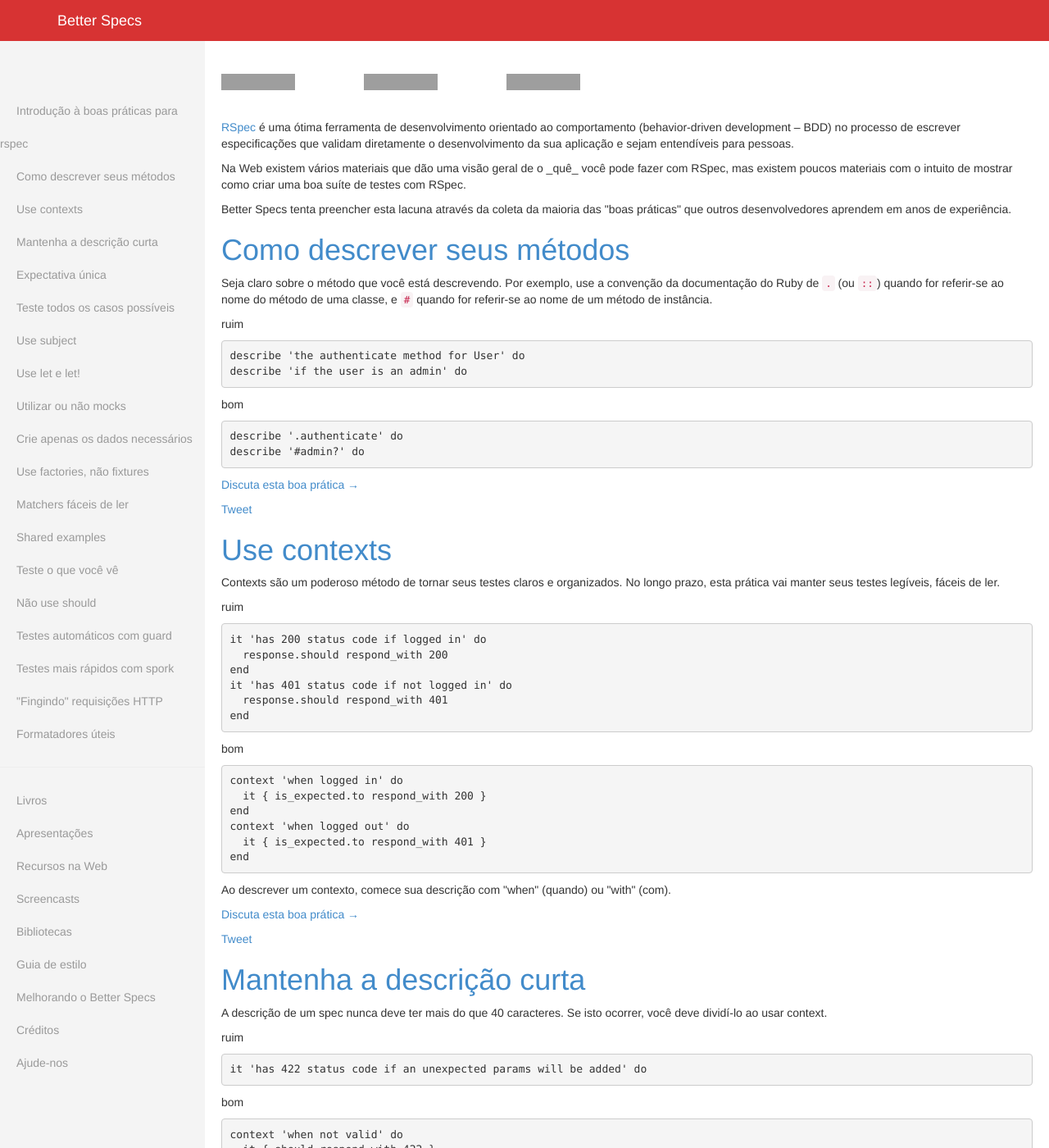
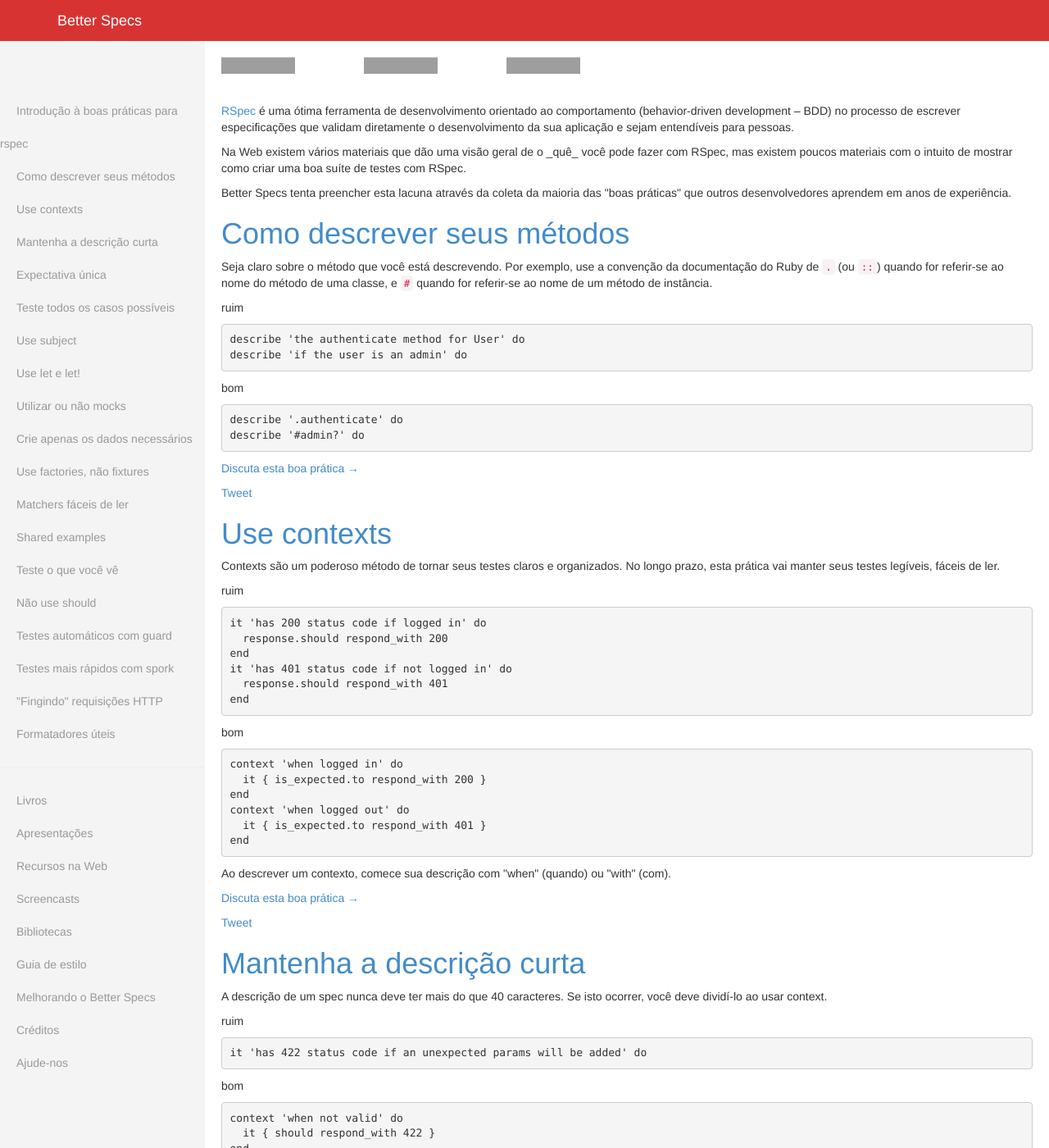
Before and after one commit to akz92/akz92.github.io, a Jekyll site: the page built from index.html, in a window 1280 px wide and 1400 px high. Shown: the whole window at 82% size. Built offline with Jekyll 4.4.1, drawn with Linux system fonts in a browser that asks for light colours; comment, search, counter and statistics services are not loaded; grey boxes are pictures that could not be loaded.

Commit message:
Update custom.css

```diff
--- a/css/custom.css
+++ b/css/custom.css
@@ -3,7 +3,7 @@ body {
 }
 
 .content {
-  padding-top: 40px;
+  padding-top: 20px;
   padding-left: 20px;
   padding-right: 20px;
 }
```
